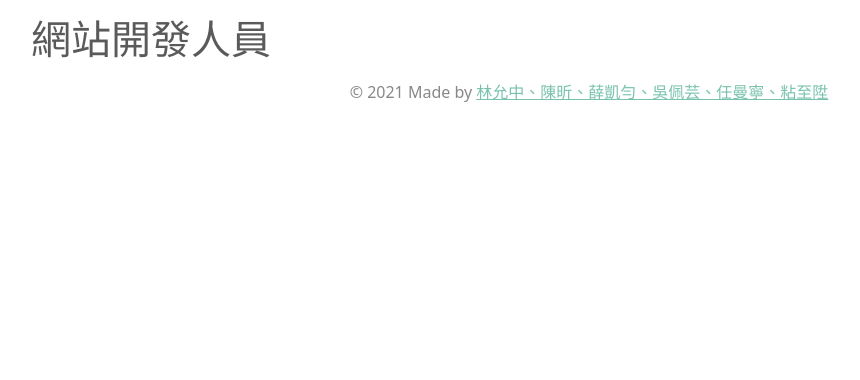
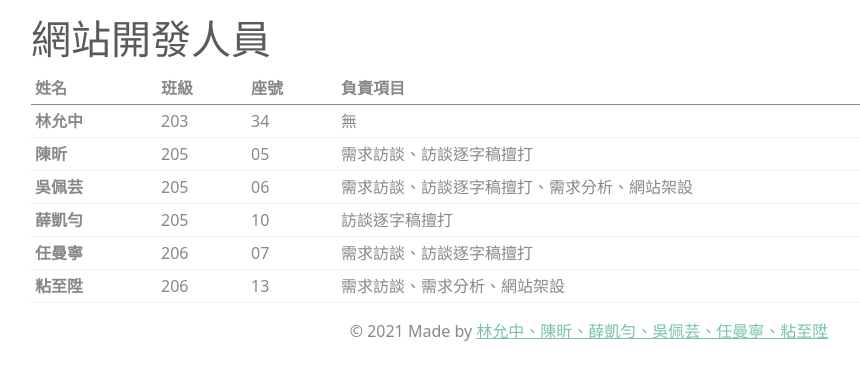
Before and after one commit to Pattywu20031224/StudyCenterRez, a Django app: page /developer in a window 1280 px wide. Shown: the part 56-436 px from the top of the page, without its empty margins (51-911 px from the left). Run offline with Django 3.2, Linux system fonts and the light colour scheme; some libraries are stand-ins or nearby versions.

Commit message:
developer edit

```diff
--- a/StudyCenterRez/urls.py
+++ b/StudyCenterRez/urls.py
@@ -12,8 +12,8 @@ urlpatterns = [
     path('user/', include('user.urls')),
     path('seat/', include('seat.urls')),
     path('log/',include('log.urls')),
-    path('developer', TemplateView.as_view(template_name='developer.html'))
-   ]
+    path('developer', TemplateView.as_view(template_name='developer.html')),
+    ]
 
 # 加入靜態檔案的處理規則
 urlpatterns += static(
--- a/templates/developer.html
+++ b/templates/developer.html
@@ -5,4 +5,53 @@
     網站開發人員
 </H1>
 
+<table class="table table-sm">
+    <thead>
+      <tr>
+        <th scope="col">姓名</th>
+        <th scope="col">班級</th>
+        <th scope="col">座號</th>
+        <th scope="col">負責項目</th>
+      </tr>
+    </thead>
+    <tbody>
+    <tr>
+        <th scope="row">林允中</th>
+        <td>203</td>
+        <td>34</td>
+        <td>無</td>
+    </tr>
+    <tr>
+        <th scope="row">陳昕</th>
+        <td>205</td>
+        <td>05</td>
+        <td>需求訪談、訪談逐字稿擅打</td>
+    </tr>
+    <tr>
+        <th scope="row">吳佩芸</th>
+        <td>205</td>
+        <td>06</td>
+        <td>需求訪談、訪談逐字稿擅打、需求分析、網站架設</td>
+    </tr>
+    <tr>
+        <th scope="row">薛凱勻</th>
+        <td>205</td>
+        <td>10</td>
+        <td>訪談逐字稿擅打</td>
+    </tr>
+    <tr>
+        <th scope="row">任曼寧</th>
+        <td>206</td>
+        <td>07</td>
+        <td>需求訪談、訪談逐字稿擅打</td>
+    </tr>
+    <tr>
+        <th scope="row">粘至陞</th>
+        <td>206</td>
+        <td>13</td>
+        <td>需求訪談、需求分析、網站架設</td>
+    </tr>
+    </tbody>
+  </table>
+
 {% endblock %}
--- a/templates/seat/seat_detail.html
+++ b/templates/seat/seat_detail.html
@@ -21,8 +21,8 @@
           <th>座位編號</th><td>{{ seat.SerialNumber }}</td>
         </tr>
       </table>
+      </div>
     </div>
-  </div>
   </div>
 </div>
 {% endblock %}
--- a/user/models.py
+++ b/user/models.py
@@ -1,3 +1,5 @@
 from django.db.models import *
 
+from log.models import *
+
 # Create your models here.
--- a/user/views.py
+++ b/user/views.py
@@ -6,6 +6,8 @@ from django.core.exceptions import ObjectDoesNotExist
 from django.db.models import Q, Subquery
 from django import forms
 from .models import *
+from .models import Log
+
 
 # 限定管理員才允許操作的混成類別
 class SuperuserRequiredMixin(AccessMixin):
```
Also changed, not shown: templates/log/log_list.html (+5 -5 lines), db.sqlite3.
